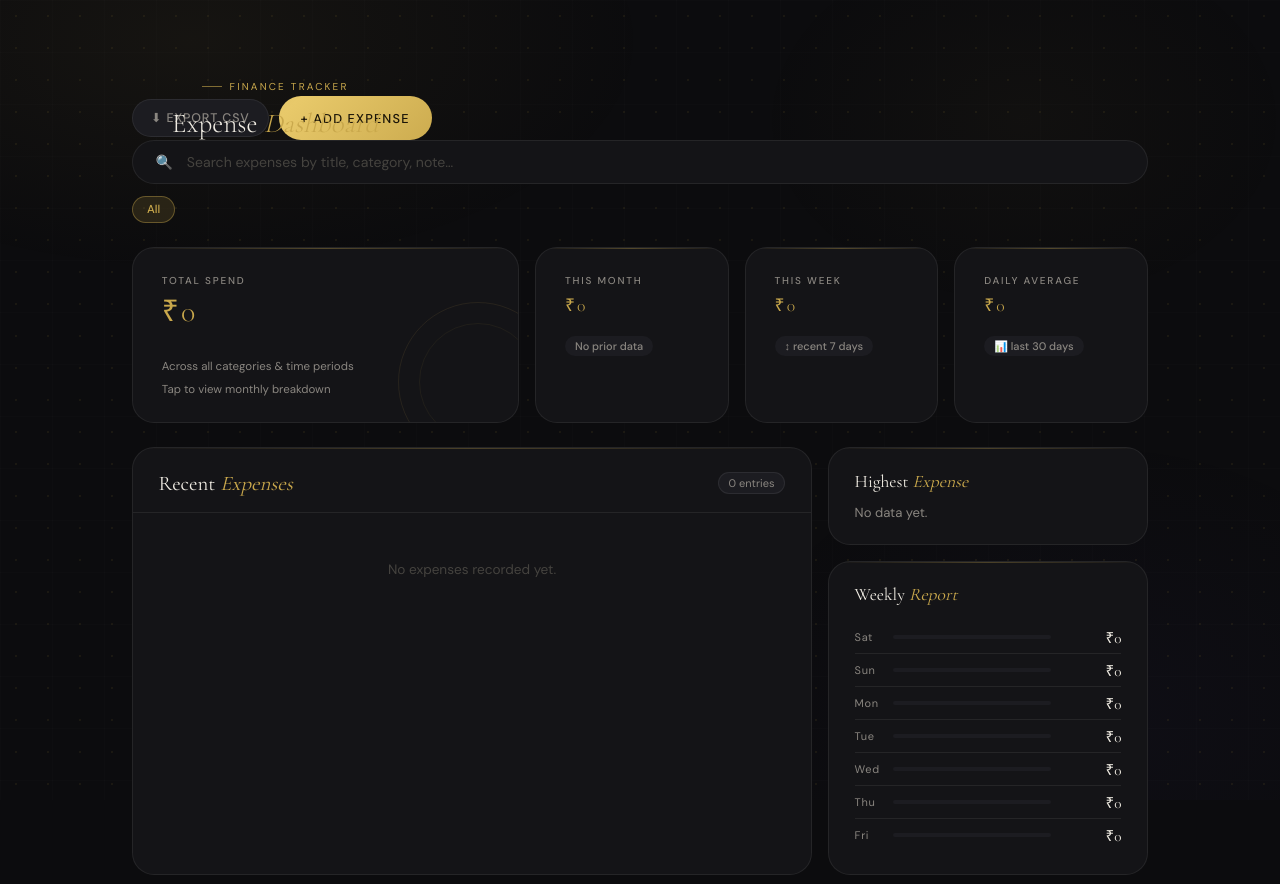
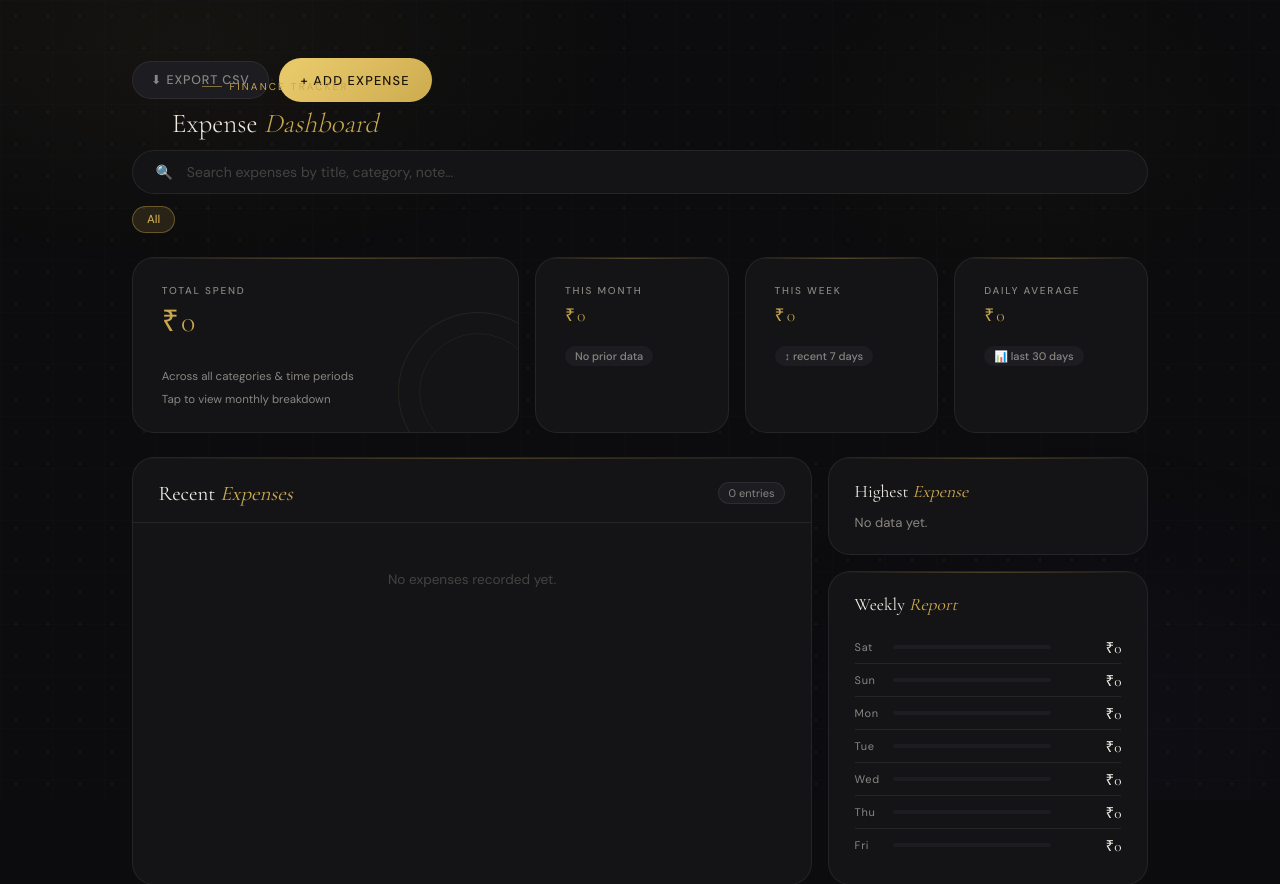
Before and after one commit to Booma-S/SpendWise, a Django app: page / in a window 1280 px wide. Shown: the top 884 px of the page. Run offline with Django 5.2, Linux system fonts and the light colour scheme; data that the repository does not hold is empty.

Commit message:
Updated UI

```diff
--- a/tracker/templates/home.html
+++ b/tracker/templates/home.html
@@ -88,6 +88,8 @@
             display: flex; align-items: center; justify-content: space-between;
             margin-bottom: 3rem;
             animation: rise 0.6s 0.05s both;
+            flex-wrap: wrap;
+            gap: 10px;
         }
         .brand { display: flex; flex-direction: column; }
         .brand-eyebrow {
@@ -98,7 +100,7 @@
         .brand-name { font-family: 'Cormorant Garamond', serif; font-size: 1.7rem; font-weight: 300; }
         .brand-name em { font-style: italic; color: var(--gold); }
 
-        .nav-actions { display: flex; gap: 10px; align-items:center; }
+        .nav-actions { display: flex; gap: 10px; align-items:center; margin-top: 10px; }
 
         .btn-add {
             display: inline-flex; align-items: center; gap: 8px;
@@ -568,11 +570,12 @@
             <div class="brand-eyebrow">Finance Tracker</div>
             <div class="brand-name">Expense <em>Dashboard</em></div>
         </div>
-    </nav>
-    <div class="nav-actions">
+        <div class="nav-actions">
             <a href="{% url 'export_csv' %}" class="btn-export">⬇ Export CSV</a>
             <a href="{% url 'add_expense' %}" class="btn-add">+ Add Expense</a>
         </div>
+    </nav>
+
 
 
     <!-- SEARCH / FILTER BAR -->
```
